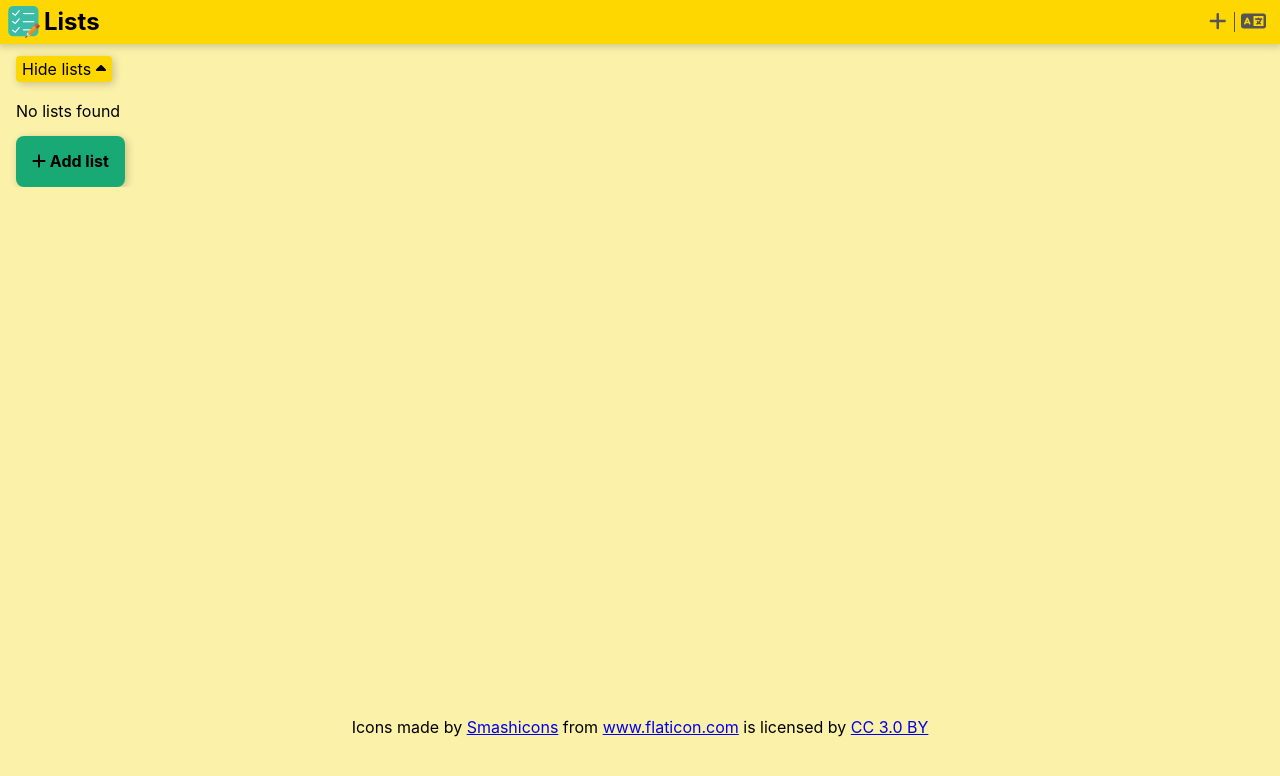
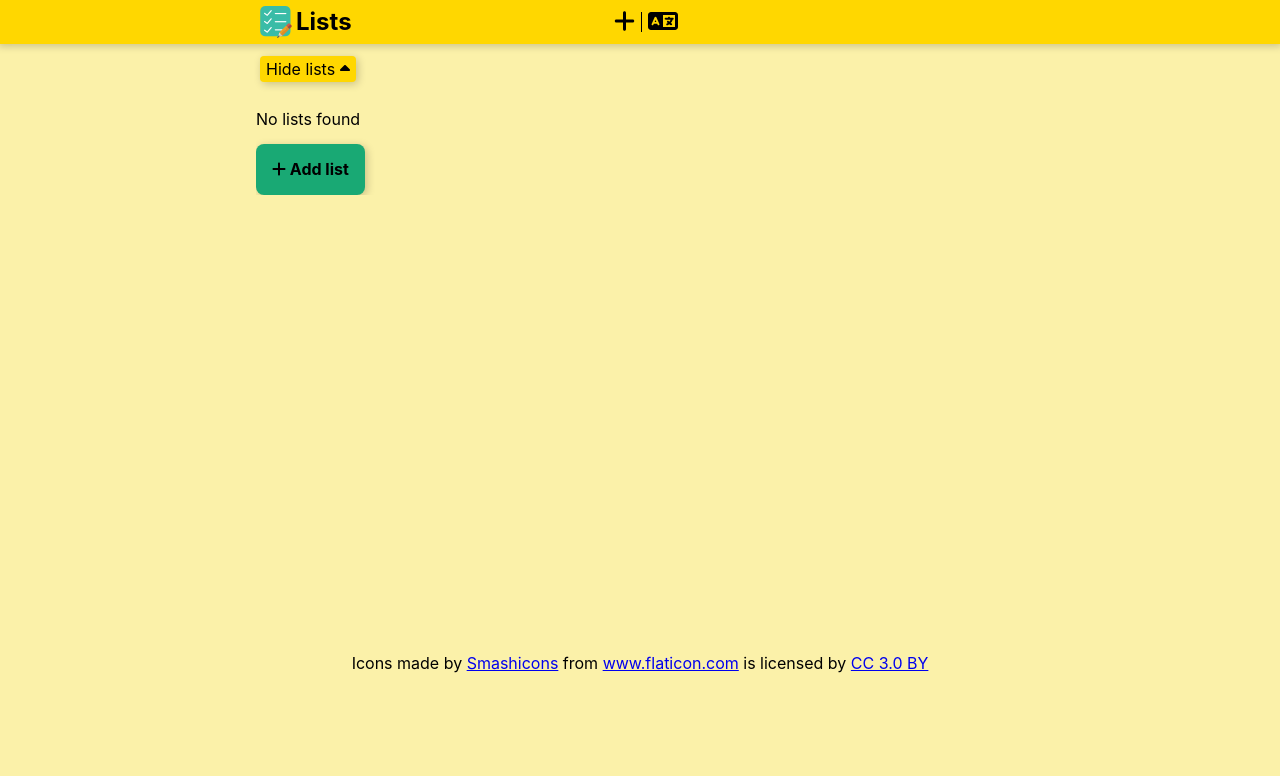
Before and after one commit to petermacko90/lists, a React (Vite) app: page / in a window 1280 px wide. Shown: the top 776 px of the page. Built offline with nearby package versions, Linux system fonts and the light colour scheme.

Commit message:
layout improvements

```diff
--- a/src/App.tsx
+++ b/src/App.tsx
@@ -48,7 +48,7 @@ export default function App() {
         <LocaleContext.Provider value={translations ?? initialTranslations}>
           <main>
             <Navigation showAddList={() => setShowAddList(true)} setTranslations={setTranslations} />
-            <div className="flex flex-wrap">
+            <div className="flex flex-wrap mh1 mh4-m mh7-l">
               <Lists
                 showLists={showLists}
                 setShowLists={setShowLists}
--- a/src/components/EditItem/EditItem.css
+++ b/src/components/EditItem/EditItem.css
@@ -1,3 +1,7 @@
 ul li.no-background {
   background: none;
 }
+
+.edit-button {
+  width: 48px;
+}
--- a/src/components/EditItem/EditItem.tsx
+++ b/src/components/EditItem/EditItem.tsx
@@ -32,7 +32,7 @@ export default function EditItem({ item, closeEdit }: { item: ItemType; closeEdi
   }
 
   return (
-    <li className="no-background">
+    <li className="flex no-background">
       <input
         type="text"
         name="item"
@@ -40,7 +40,7 @@ export default function EditItem({ item, closeEdit }: { item: ItemType; closeEdi
         onChange={(e) => setNewText(e.target.value)}
         onKeyDown={(e) => e.key === 'Enter' && handleTextChange(newText)}
         placeholder={translation.ITEM_NAME}
-        className="pa3 b--none w-60 w-auto-l"
+        className="w-100 pa3 b--none"
         maxLength={MAX_LENGTH_ITEM}
         autoFocus
       />
@@ -49,7 +49,7 @@ export default function EditItem({ item, closeEdit }: { item: ItemType; closeEdi
         color="green"
         title={translation.SAVE}
         disabled={isEmptyString(newText)}
-        classes="w-20 w-auto-l br--left br--right"
+        classes="br--left br--right edit-button"
       >
         <FontAwesomeIcon icon={faCheck} />
       </Button>
@@ -57,7 +57,7 @@ export default function EditItem({ item, closeEdit }: { item: ItemType; closeEdi
         onClick={() => closeEdit()}
         color="red"
         title={translation.CLOSE_EDIT}
-        classes="w-20 w-auto-l br--left br--right"
+        classes="br--left br--right edit-button"
       >
         <FontAwesomeIcon icon={faTimes} />
       </Button>
--- a/src/components/Footer/Footer.tsx
+++ b/src/components/Footer/Footer.tsx
@@ -1,6 +1,6 @@
 export default function Footer() {
   return (
-    <footer className="mh3 mv5 tc">
+    <footer className="mh3 mt5 mb6 tc">
       Icons made by{' '}
       <a href="https://www.flaticon.com/authors/smashicons" title="Smashicons">
         Smashicons
--- a/src/components/List/List.tsx
+++ b/src/components/List/List.tsx
@@ -20,7 +20,7 @@ export default function List({
 
   return (
     <li
-      className="pa2 ma3 bg-yellow pointer shadow-3 noselect list-menu"
+      className="ml3 ml1-m ml1-l mr3 mt1 mb3 pa2 bg-yellow pointer shadow-3 noselect list-menu"
       tabIndex={0}
       onClick={onClickList}
       onKeyUp={onEnterList}
--- a/src/components/Lists/Lists.tsx
+++ b/src/components/Lists/Lists.tsx
@@ -35,14 +35,14 @@ export default function Lists({
       <button
         type="button"
         onClick={() => setShowLists(showLists ? false : true)}
-        className="bg-yellow br2 b--none shadow-4 pointer pv1 ml3 mv1 toggle-lists"
+        className="mh3 mh1-m mh1-l mv1 pv1 br2 b--none bg-yellow shadow-4 pointer toggle-lists"
       >
         {showLists ? `${translation.HIDE_LISTS}` : `${translation.SHOW_LISTS}`}{' '}
         <FontAwesomeIcon icon={showLists ? faCaretUp : faCaretDown} />
       </button>
-      <div className={`lists${showLists ? '' : ' dn'}`}>
+      <div className={`mt2 lists${showLists ? '' : ' dn'}`}>
         {listsCount === 0 ? (
-          <div className="ml3">
+          <div>
             <p>{translation.NO_LIST_FOUND}</p>
             <Button onClick={showAddList} color="green">
               <FontAwesomeIcon icon={faPlus} /> {translation.ADD_LIST}
--- a/src/components/Navigation/Navigation.tsx
+++ b/src/components/Navigation/Navigation.tsx
@@ -27,29 +27,29 @@ export default function Navigation({
   }
 
   return (
-    <nav className="bg-yellow shadow-2 mb2 flex justify-between">
-      <div className="pl1">
+    <nav className="flex justify-between mb2 ph1 ph4-m ph7-l bg-yellow shadow-2">
+      <div>
         <img src="/lists/list64.png" height={32} width={32} alt="logo" className="ma1 v-mid" />
         <h1 className="dib f3 mv2 v-mid">Lists</h1>
       </div>
-      <div className="flex mr2 ml-auto">
+      <div className="flex ml-auto ml4-m ml7-l">
         <button
           type="button"
           onClick={showAddList}
-          className="b--none bg-transparent mid-gray hover-black f4 b pointer add-list"
+          className="b--none bg-transparent black dim f3 b pointer add-list"
           title={translation.ADD_LIST}
           aria-label={translation.ADD_LIST}
         >
           <FontAwesomeIcon icon={faPlus} />
         </button>
 
-        <div className="separator bl b--mid-gray"></div>
+        <div className="separator bl b--black"></div>
 
         <div onBlur={onLanguageSelectionBlur} onFocus={onLanguageSelectionFocus} className="flex relative">
           <button
             type="button"
             onClick={() => setShowLanguageSelection(!showLanguageSelection)}
-            className="b--none bg-transparent mid-gray hover-black f4 b pointer"
+            className="b--none bg-transparent black dim f3 b pointer"
             title={translation.LANGUAGE}
             aria-label={translation.LANGUAGE}
           >
```
